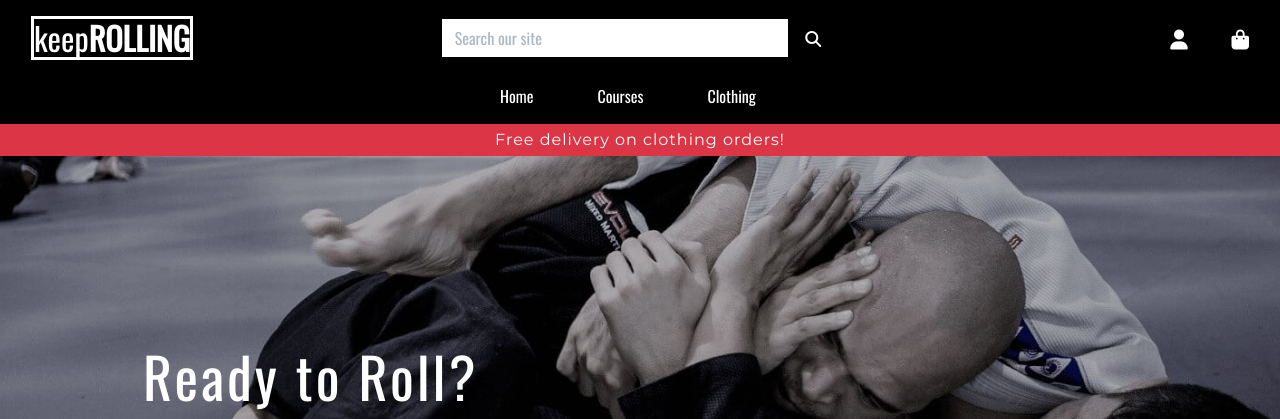
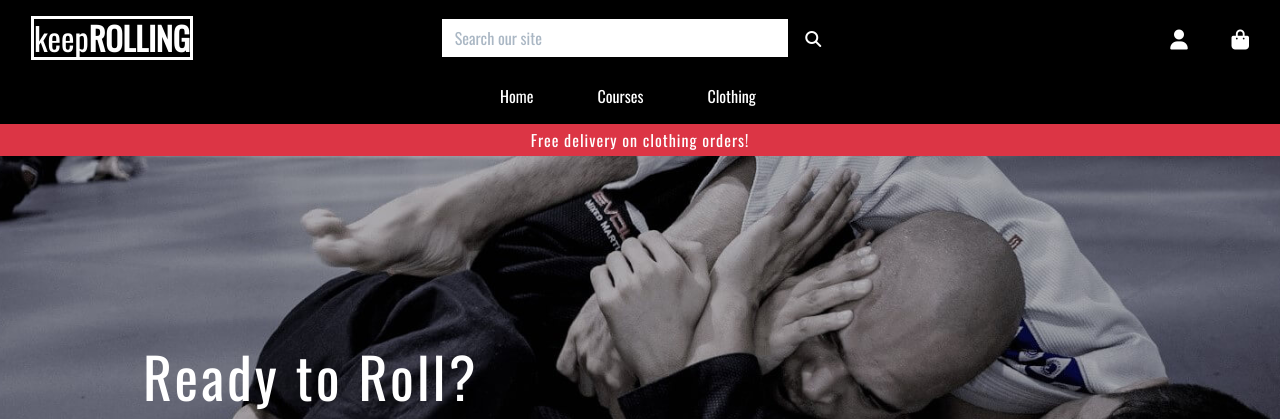
Before and after one commit to upeshp/MS4_KeepRolling, a Django app: page / in a window 1280 px wide. Shown: the top 419 px of the page. Run offline with Django 3.2, Linux system fonts and the light colour scheme; some libraries are stand-ins or nearby versions.

Commit message:
Style: changed header free delivery text font for better presentation

```diff
--- a/static/css/base.css
+++ b/static/css/base.css
@@ -15,7 +15,6 @@ html {
 }
 
 .header-info {
-    font-family: 'Montserrat', sans-serif;
     letter-spacing: 1px;
 }
 
@@ -29,7 +28,6 @@ body {
 }
 
 .hero-font {
-    /* font-family: 'Poppins', sans-serif; */
     font-family: 'Oswald', sans-serif;
     letter-spacing: 3px;
 }
```
